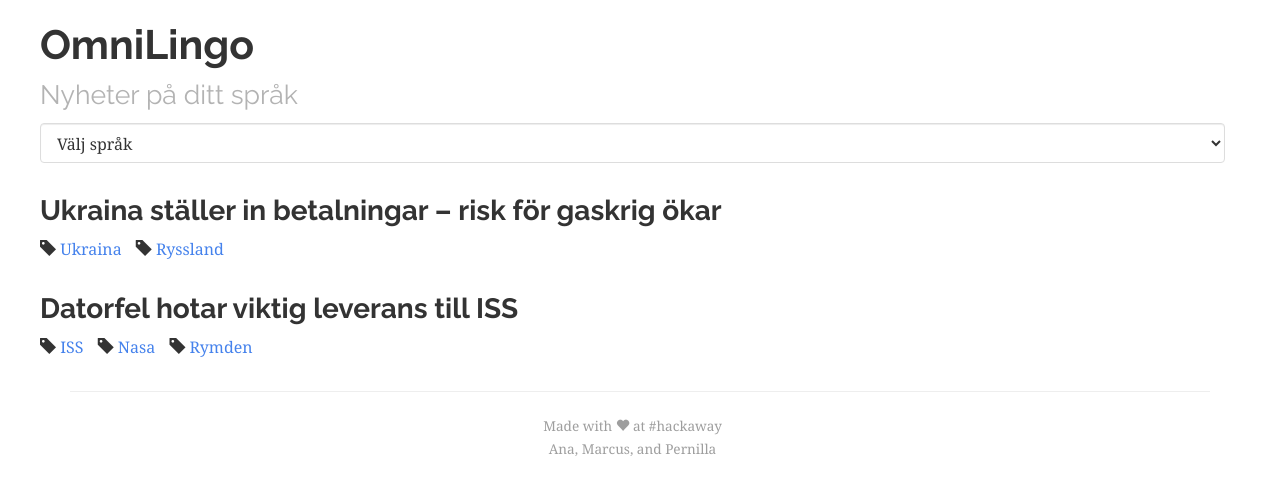
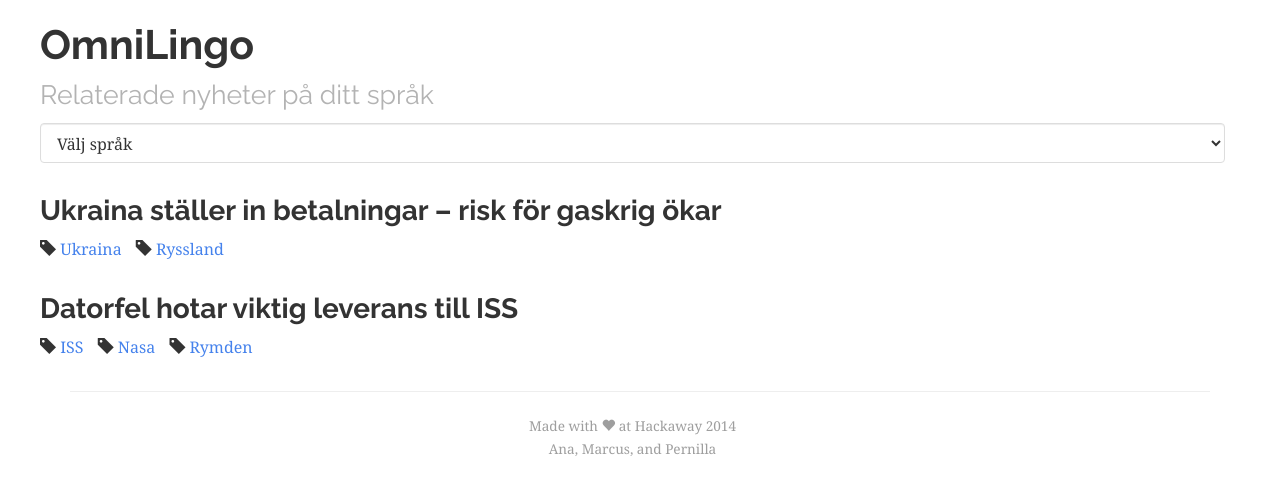
Before and after one commit to anah/hackaway, a Django app: page / in a window 1280 px wide. Shown: the top 495 px of the page. Run offline with Django 3.2, Linux system fonts and the light colour scheme; data that the repository does not hold is empty; some libraries are stand-ins or nearby versions.

Commit message:
Minor stylistic changes

```diff
--- a/hackaway/templates/base.html
+++ b/hackaway/templates/base.html
@@ -21,7 +21,7 @@
     {% block content %}
     <div class="container">
       <div class="row">
-        <h1>OmniLingo<br><small>Nyheter på ditt språk</small></h1>
+        <h1>OmniLingo<br><small>Relaterade nyheter på ditt språk</small></h1>
         <p>
           <form>
             <select id="language" class="form-control">
@@ -35,8 +35,8 @@
         <h3>Ukraina ställer in betalningar – risk för gaskrig ökar</h3>
 
         <ul class="list-inline">
-          <li><span class="glyphicon glyphicon-tag"></span> <a data="%D0%A3%D0%BA%D1%80%D0%B0%D0%B8%D0%BD%D0%B0" id="related" href="javascript:void(0);">Ukraina</a></li>
-          <li><span class="glyphicon glyphicon-tag"></span> <a id="related" data="Россия" href="javascript:void(0);">Ryssland</a></li>
+          <li><span class="glyphicon glyphicon-tag"></span> <a data="ukraina" id="related" href="javascript:void(0);">Ukraina</a></li>
+          <li><span class="glyphicon glyphicon-tag"></span> <a id="related" data="ryssland" href="javascript:void(0);">Ryssland</a></li>
         </ul>
 
         <div id="articles"></div>
@@ -57,7 +57,7 @@
       <hr>
 
       <div class="row">
-        <p class="text-center footy"><small>Made with <span class="glyphicon glyphicon-heart"></span> at <a href="http://www.hackaway.se">#hackaway</a><br>Ana, Marcus, and Pernilla</small></p>
+        <p class="text-center footy"><small>Made with <span class="glyphicon glyphicon-heart"></span> at <a href="http://www.hackaway.se">Hackaway 2014</a><br>Ana, Marcus, and Pernilla</small></p>
       </div>
     </div>
     {% endblock content %}
```
